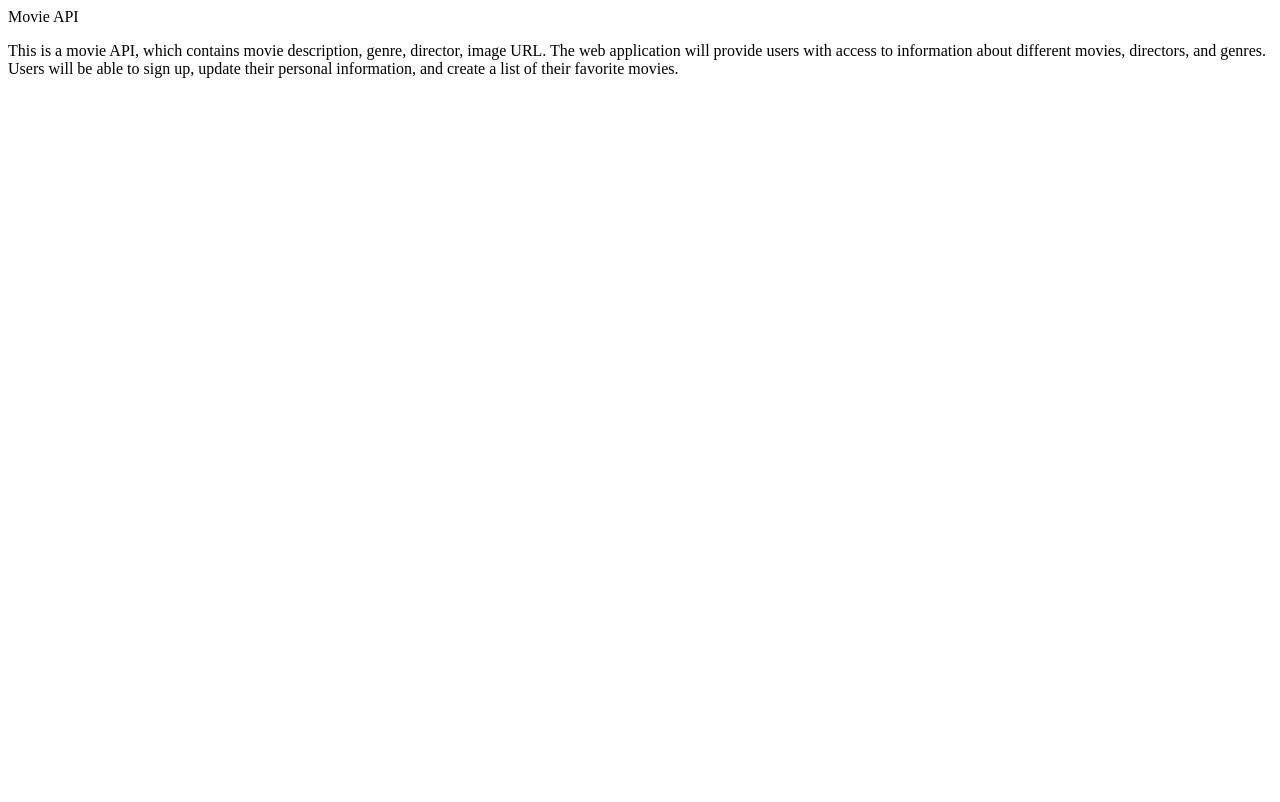
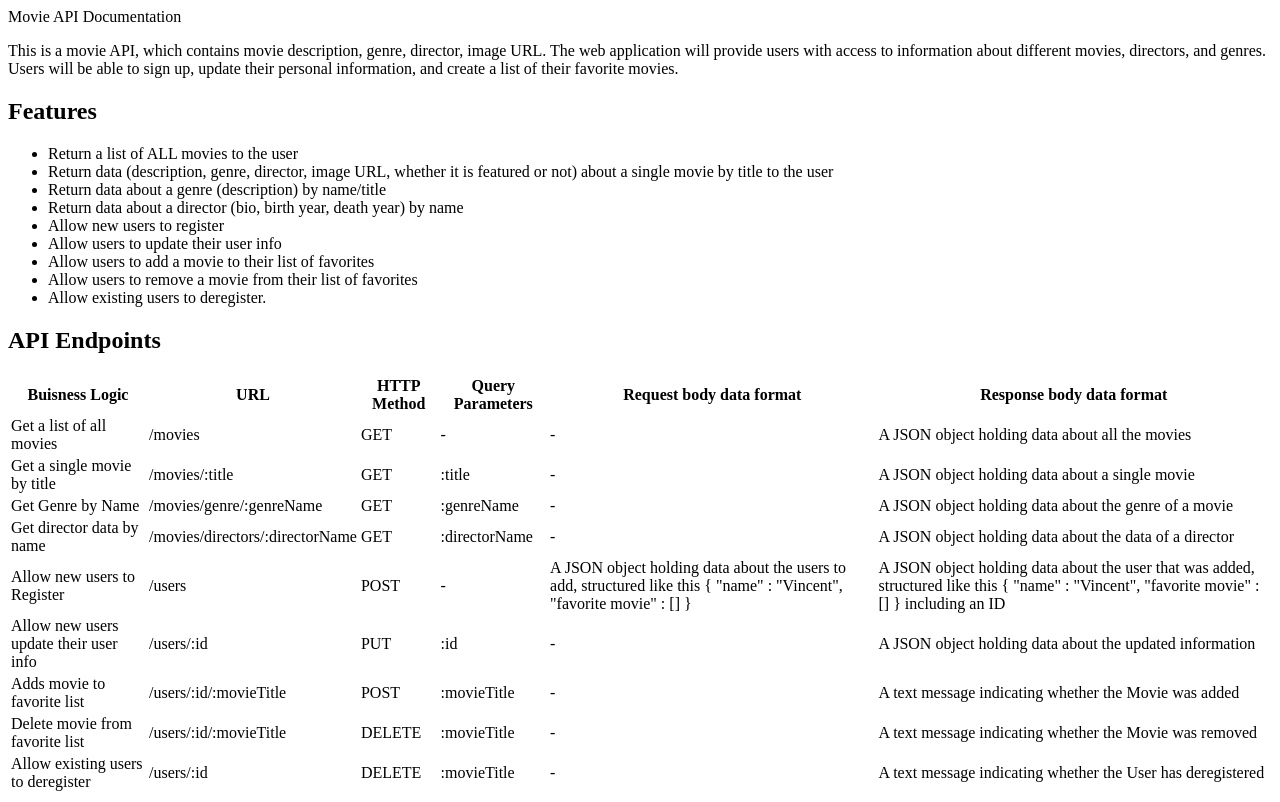
Before and after one commit to Kathanira/cf_movie_api, a website: page public/documentation.html in a window 1280 px wide. Drawn offline with Linux system fonts and the light colour scheme.

Commit message:
Updated documentation.html

```diff
--- a/public/documentation.html
+++ b/public/documentation.html
@@ -3,14 +3,127 @@
      <head>
          <meta charset="utf-8">
          <meta name="viewport" content="width=device-width, initial-scale=1">
-         <title>Documentaion</title>
+         <title>Movie API Documentaion</title>
      </head>
-         <header>Movie API</header>
+         <header>Movie API Documentation</header>
          <body>
              <P>This is a movie API, which contains movie description, genre, director, image URL.
                 The web application will provide users with access to information about different movies, directors, and genres.
                 Users will be able to sign up, update their personal information, and create a list of their favorite movies.
             </P>
+            <div>
+            <h2>Features</h2>
+            <ul>
+                <li>Return a list of ALL movies to the user</li>
+                <li>Return data (description, genre, director, image URL, whether it is featured or not) about a single movie by title to the user</li>
+                <li>Return data about a genre (description) by name/title</li>
+                <li>Return data about a director (bio, birth year, death year) by name</li>
+                <li>Allow new users to register</li>
+                <li>Allow users to update their user info</li>
+                <li>Allow users to add a movie to their list of favorites</li>
+                <li>Allow users to remove a movie from their list of favorites</li>
+                <li>Allow existing users to deregister.</li>
+            </ul>
+
+            </div>
+
+            <h2>API Endpoints</h2>
+            <table>
+                <thead>
+                   <tr>
+                       <th>Buisness Logic</th>
+                       <th>URL</th>
+                       <th>HTTP Method</th>
+                       <th>Query Parameters</th>
+                       <th>Request body data format</th>
+                       <th>Response body data format</th>
+                   </tr>
+                </thead>
+
+                <tbody>
+                   <tr>
+                       <td>Get a list of all movies</td>
+                       <td>/movies</td>
+                       <td>GET</td>
+                       <td>-</td>
+                       <td>-</td>
+                       <td>A JSON object holding data about all the movies</td>
+                   </tr>
+
+                   <tr>
+                       <td>Get a single movie by title</td>
+                       <td>/movies/:title</td>
+                       <td>GET</td>
+                       <td>:title</td>
+                       <td>-</td>
+                       <td>A JSON object holding data about a single movie</td>
+                   </tr>
+
+                   <tr>
+                       <td>Get Genre by Name</td>
+                       <td>/movies/genre/:genreName</td>
+                       <td>GET</td>
+                       <td>:genreName</td>
+                       <td>-</td>
+                       <td>A JSON object holding data about the genre of a movie</td>
+                   </tr>
+
+                   <tr>
+                       <td>Get director data by name</td>
+                       <td>/movies/directors/:directorName</td>
+                       <td>GET</td>
+                       <td>:directorName</td>
+                       <td>-</td>
+                       <td>A JSON object holding data about the data of a director</td>
+                   </tr>
+
+                   <tr>
+                       <td>Allow new users to Register</td>
+                       <td>/users</td>
+                       <td>POST</td>
+                       <td>-</td>
+                       <td>A JSON object holding data about the users to add, structured like this { "name" : "Vincent", "favorite movie" : [] } </td>
+                       <td>A JSON object holding data about the user that was added, structured like this { "name" : "Vincent", "favorite movie" : [] } including an ID </td>
+                   </tr>
+
+                   <tr>
+                       <td>Allow new users update their user info</td>
+                       <td>/users/:id</td>
+                       <td>PUT</td>
+                       <td>:id</td>
+                       <td>-</td>
+                       <td>A JSON object holding data about the updated information</td>
+                   </tr>
+
+
+                   <tr>
+                       <td>Adds movie to favorite list</td>
+                       <td>/users/:id/:movieTitle</td>
+                       <td>POST</td>
+                       <td>:movieTitle</td>
+                       <td>-</td>
+                       <td>A text message indicating whether the Movie was added</td>
+                   </tr>
+
+                   <tr>
+                       <td>Delete movie from favorite list</td>
+                       <td>/users/:id/:movieTitle</td>
+                       <td>DELETE</td>
+                       <td>:movieTitle</td>
+                       <td>-</td>
+                       <td>A text message indicating whether the Movie was removed</td>
+                   </tr>
+
+                   <tr>
+                       <td>Allow existing users to deregister</td>
+                       <td>/users/:id</td>
+                       <td>DELETE</td>
+                       <td>:movieTitle</td>
+                       <td>-</td>
+                       <td>A text message indicating whether the User has deregistered</td>
+                   </tr>
+                </tbody>
+               </table>
          </body>
      <body>
 
```
